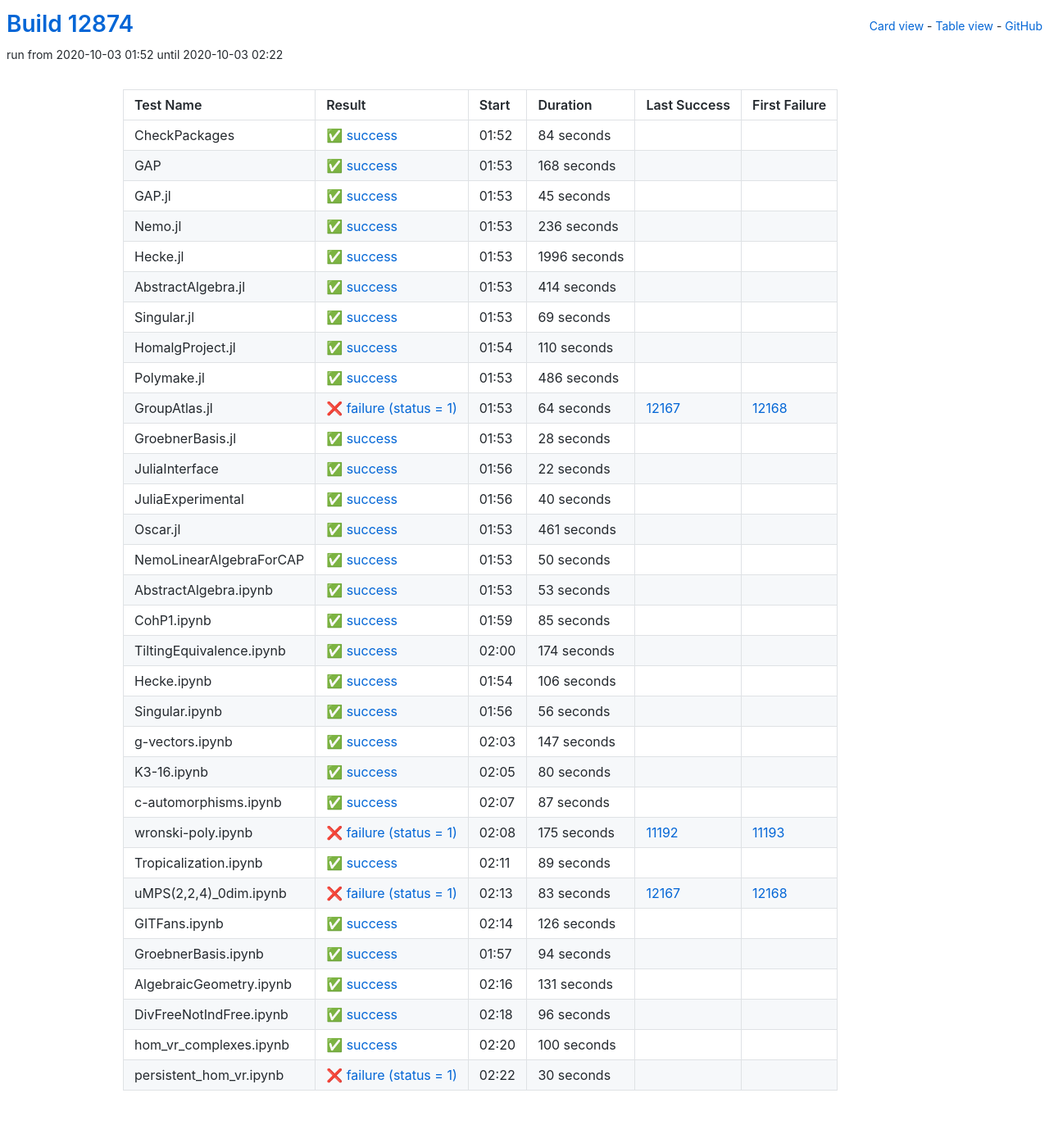
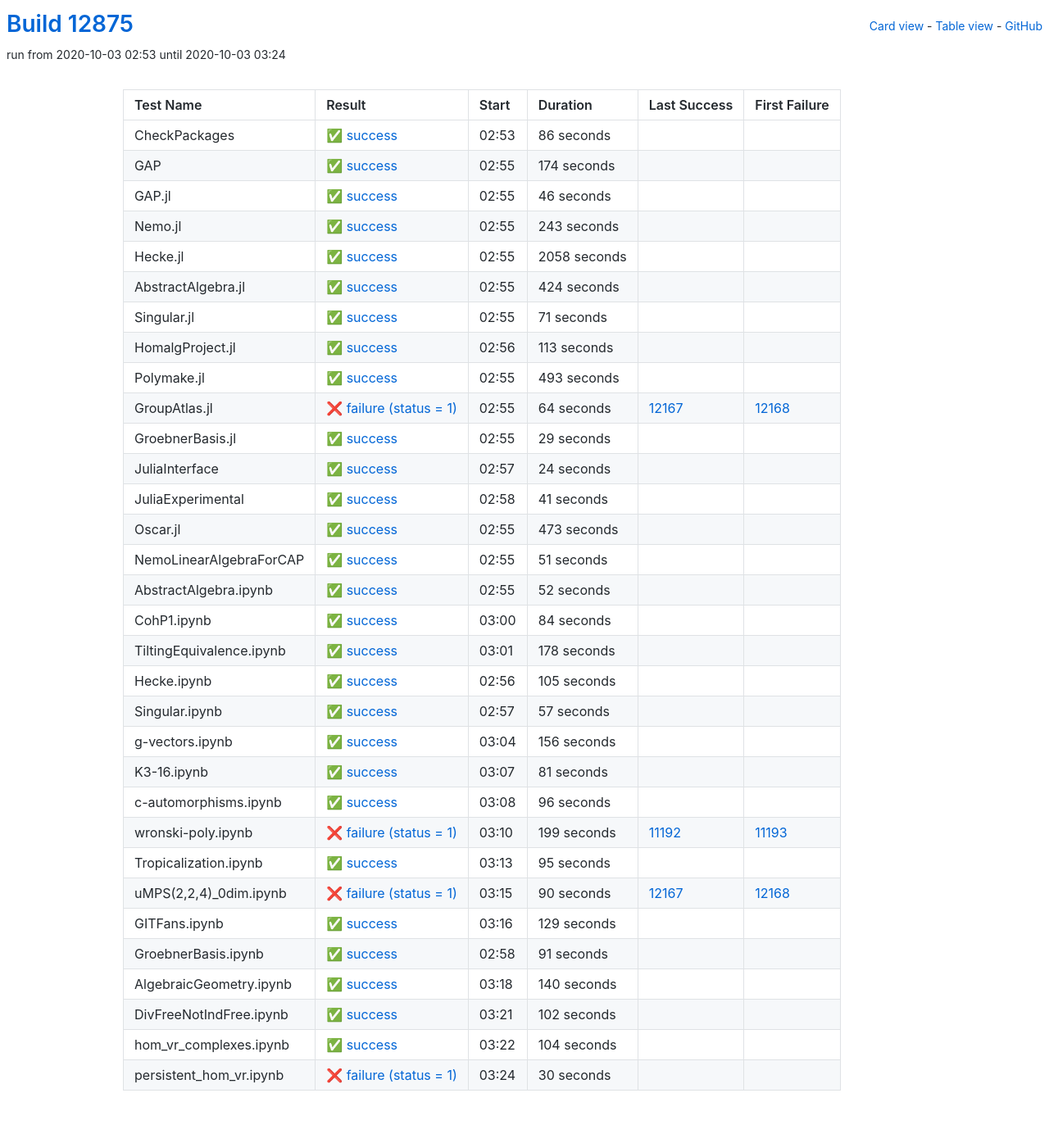
Before and after one commit to oscar-system/oscar-ci-status, a Jekyll site: the page built from table.html, in a window 1280 px wide. Shown: the whole page at 82% size. Built offline with Jekyll 4.4.1, drawn with Linux system fonts in a browser that asks for light colours.

Commit message:
Build #12875

```diff
--- a/_data/ci.yml
+++ b/_data/ci.yml
@@ -1,6 +1,6 @@
 ---
-build: 12874
-build_url: https://oscarci.mathematik.uni-kl.de/job/oscar/12874/
+build: 12875
+build_url: https://oscarci.mathematik.uni-kl.de/job/oscar/12875/
 job: oscar
 organization: oscar-system
 repo: oscar-ci-status
@@ -8,116 +8,116 @@
 tests:
 - name: CheckPackages
   id: checkpackages
-  log: https://oscarci.mathematik.uni-kl.de/job/oscar/12874/artifact/logs/build-12874/CheckPackages.log
-  start: 2020-10-03 01:52
+  log: https://oscarci.mathematik.uni-kl.de/job/oscar/12875/artifact/logs/build-12875/CheckPackages.log
+  start: 2020-10-03 02:53
   success: true
   exitcode: 0
   status: success
-  duration: 84
+  duration: 86
   last_success: false
   last_success_url:
   first_failure: false
   first_failure_url:
 - name: GAP
   id: gap
-  log: https://oscarci.mathematik.uni-kl.de/job/oscar/12874/artifact/logs/build-12874/GAP.log
-  start: 2020-10-03 01:53
+  log: https://oscarci.mathematik.uni-kl.de/job/oscar/12875/artifact/logs/build-12875/GAP.log
+  start: 2020-10-03 02:55
   success: true
   exitcode: 0
   status: success
-  duration: 168
+  duration: 174
   last_success: false
   last_success_url:
   first_failure: false
   first_failure_url:
 - name: GAP.jl
   id: gap-jl
-  log: https://oscarci.mathematik.uni-kl.de/job/oscar/12874/artifact/logs/build-12874/GAP.jl.log
-  start: 2020-10-03 01:53
+  log: https://oscarci.mathematik.uni-kl.de/job/oscar/12875/artifact/logs/build-12875/GAP.jl.log
+  start: 2020-10-03 02:55
   success: true
   exitcode: 0
   status: success
-  duration: 45
+  duration: 46
   last_success: false
   last_success_url:
   first_failure: false
   first_failure_url:
 - name: Nemo.jl
   id: nemo-jl
-  log: https://oscarci.mathematik.uni-kl.de/job/oscar/12874/artifact/logs/build-12874/Nemo.jl.log
-  start: 2020-10-03 01:53
+  log: https://oscarci.mathematik.uni-kl.de/job/oscar/12875/artifact/logs/build-12875/Nemo.jl.log
+  start: 2020-10-03 02:55
   success: true
   exitcode: 0
   status: success
-  duration: 236
+  duration: 243
   last_success: false
   last_success_url:
   first_failure: false
   first_failure_url:
 - name: Hecke.jl
   id: hecke-jl
-  log: https://oscarci.mathematik.uni-kl.de/job/oscar/12874/artifact/logs/build-12874/Hecke.jl.log
-  start: 2020-10-03 01:53
+  log: https://oscarci.mathematik.uni-kl.de/job/oscar/12875/artifact/logs/build-12875/Hecke.jl.log
+  start: 2020-10-03 02:55
   success: true
   exitcode: 0
   status: success
-  duration: 1996
+  duration: 2058
   last_success: false
   last_success_url:
   first_failure: false
   first_failure_url:
 - name: AbstractAlgebra.jl
   id: abstractalgebra-jl
-  log: https://oscarci.mathematik.uni-kl.de/job/oscar/12874/artifact/logs/build-12874/AbstractAlgebra.jl.log
-  start: 2020-10-03 01:53
+  log: https://oscarci.mathematik.uni-kl.de/job/oscar/12875/artifact/logs/build-12875/AbstractAlgebra.jl.log
+  start: 2020-10-03 02:55
   success: true
   exitcode: 0
   status: success
-  duration: 414
+  duration: 424
   last_success: false
   last_success_url:
   first_failure: false
   first_failure_url:
 - name: Singular.jl
   id: singular-jl
-  log: https://oscarci.mathematik.uni-kl.de/job/oscar/12874/artifact/logs/build-12874/Singular.jl.log
-  start: 2020-10-03 01:53
+  log: https://oscarci.mathematik.uni-kl.de/job/oscar/12875/artifact/logs/build-12875/Singular.jl.log
+  start: 2020-10-03 02:55
   success: true
   exitcode: 0
   status: success
-  duration: 69
+  duration: 71
   last_success: false
   last_success_url:
   first_failure: false
   first_failure_url:
 - name: HomalgProject.jl
   id: homalgproject-jl
-  log: https://oscarci.mathematik.uni-kl.de/job/oscar/12874/artifact/logs/build-12874/HomalgProject.jl.log
-  start: 2020-10-03 01:54
+  log: https://oscarci.mathematik.uni-kl.de/job/oscar/12875/artifact/logs/build-12875/HomalgProject.jl.log
+  start: 2020-10-03 02:56
   success: true
   exitcode: 0
   status: success
-  duration: 110
+  duration: 113
   last_success: false
   last_success_url:
   first_failure: false
   first_failure_url:
 - name: Polymake.jl
   id: polymake-jl
-  log: https://oscarci.mathematik.uni-kl.de/job/oscar/12874/artifact/logs/build-12874/Polymake.jl.log
-  start: 2020-10-03 01:53
+  log: https://oscarci.mathematik.uni-kl.de/job/oscar/12875/artifact/logs/build-12875/Polymake.jl.log
+  start: 2020-10-03 02:55
   success: true
   exitcode: 0
   status: success
-  duration: 486
+  duration: 493
   last_success: false
   last_success_url:
   first_failure: false
   first_failure_url:
 - name: GroupAtlas.jl
   id: groupatlas-jl
-  log: https://oscarci.mathematik.uni-kl.de/job/oscar/12874/artifact/logs/build-12874/GroupAtlas.jl.log
-  start: 2020-10-03 01:53
+  log: https://oscarci.mathematik.uni-kl.de/job/oscar/12875/artifact/logs/build-12875/GroupAtlas.jl.log
+  start: 2020-10-03 02:55
   success: false
   exitcode: 1
   status: failure
@@ -128,236 +128,152 @@
   first_failure_url: https://oscarci.mathematik.uni-kl.de/job/oscar/12168/
 - name: GroebnerBasis.jl
   id: groebnerbasis-jl
-  log: https://oscarci.mathematik.uni-kl.de/job/oscar/12874/artifact/logs/build-12874/GroebnerBasis.jl.log
-  start: 2020-10-03 01:53
+  log: https://oscarci.mathematik.uni-kl.de/job/oscar/12875/artifact/logs/build-12875/GroebnerBasis.jl.log
+  start: 2020-10-03 02:55
   success: true
   exitcode: 0
   status: success
-  duration: 28
+  duration: 29
   last_success: false
   last_success_url:
   first_failure: false
   first_failure_url:
 - name: JuliaInterface
   id: juliainterface
-  log: https://oscarci.mathematik.uni-kl.de/job/oscar/12874/artifact/logs/build-12874/JuliaInterface.log
-  start: 2020-10-03 01:56
+  log: https://oscarci.mathematik.uni-kl.de/job/oscar/12875/artifact/logs/build-12875/JuliaInterface.log
+  start: 2020-10-03 02:57
   success: true
   exitcode: 0
   status: success
-  duration: 22
+  duration: 24
   last_success: false
   last_success_url:
   first_failure: false
   first_failure_url:
 - name: JuliaExperimental
   id: juliaexperimental
-  log: https://oscarci.mathematik.uni-kl.de/job/oscar/12874/artifact/logs/build-12874/JuliaExperimental.log
-  start: 2020-10-03 01:56
+  log: https://oscarci.mathematik.uni-kl.de/job/oscar/12875/artifact/logs/build-12875/JuliaExperimental.log
+  start: 2020-10-03 02:58
   success: true
   exitcode: 0
   status: success
-  duration: 40
+  duration: 41
   last_success: false
   last_success_url:
   first_failure: false
   first_failure_url:
 - name: Oscar.jl
   id: oscar-jl
-  log: https://oscarci.mathematik.uni-kl.de/job/oscar/12874/artifact/logs/build-12874/Oscar.jl.log
-  start: 2020-10-03 01:53
+  log: https://oscarci.mathematik.uni-kl.de/job/oscar/12875/artifact/logs/build-12875/Oscar.jl.log
+  start: 2020-10-03 02:55
   success: true
   exitcode: 0
   status: success
-  duration: 461
+  duration: 473
   last_success: false
   last_success_url:
   first_failure: false
   first_failure_url:
 - name: NemoLinearAlgebraForCAP
   id: nemolinearalgebraforcap
-  log: https://oscarci.mathematik.uni-kl.de/job/oscar/12874/artifact/logs/build-12874/NemoLinearAlgebraForCAP.log
-  start: 2020-10-03 01:53
+  log: https://oscarci.mathematik.uni-kl.de/job/oscar/12875/artifact/logs/build-12875/NemoLinearAlgebraForCAP.log
+  start: 2020-10-03 02:55
   success: true
   exitcode: 0
   status: success
-  duration: 50
+  duration: 51
   last_success: false
   last_success_url:
   first_failure: false
   first_failure_url:
 - name: AbstractAlgebra.ipynb
   id: abstractalgebra-ipynb
-  log: https://oscarci.mathematik.uni-kl.de/job/oscar/12874/artifact/logs/build-12874/AbstractAlgebra.ipynb.log
-  start: 2020-10-03 01:53
+  log: https://oscarci.mathematik.uni-kl.de/job/oscar/12875/artifact/logs/build-12875/AbstractAlgebra.ipynb.log
+  start: 2020-10-03 02:55
   success: true
   exitcode: 0
   status: success
-  duration: 53
+  duration: 52
   last_success: false
   last_success_url:
   first_failure: false
   first_failure_url:
 - name: CohP1.ipynb
   id: cohp1-ipynb
-  log: https://oscarci.mathematik.uni-kl.de/job/oscar/12874/artifact/logs/build-12874/CohP1.ipynb.log
-  start: 2020-10-03 01:59
+  log: https://oscarci.mathematik.uni-kl.de/job/oscar/12875/artifact/logs/build-12875/CohP1.ipynb.log
+  start: 2020-10-03 03:00
   success: true
   exitcode: 0
   status: success
-  duration: 85
+  duration: 84
   last_success: false
   last_success_url:
   first_failure: false
   first_failure_url:
 - name: TiltingEquivalence.ipynb
   id: tiltingequivalence-ipynb
-  log: https://oscarci.mathematik.uni-kl.de/job/oscar/12874/artifact/logs/build-12874/TiltingEquivalence.ipynb.log
-  start: 2020-10-03 02:00
+  log: https://oscarci.mathematik.uni-kl.de/job/oscar/12875/artifact/logs/build-12875/TiltingEquivalence.ipynb.log
+  start: 2020-10-03 03:01
   success: true
   exitcode: 0
   status: success
-  duration: 174
+  duration: 178
   last_success: false
   last_success_url:
   first_failure: false
   first_failure_url:
 - name: Hecke.ipynb
   id: hecke-ipynb
-  log: https://oscarci.mathematik.uni-kl.de/job/oscar/12874/artifact/logs/build-12874/Hecke.ipynb.log
-  start: 2020-10-03 01:54
+  log: https://oscarci.mathematik.uni-kl.de/job/oscar/12875/artifact/logs/build-12875/Hecke.ipynb.log
+  start: 2020-10-03 02:56
   success: true
   exitcode: 0
   status: success
-  duration: 106
+  duration: 105
   last_success: false
   last_success_url:
   first_failure: false
   first_failure_url:
 - name: Singular.ipynb
   id: singular-ipynb
-  log: https://oscarci.mathematik.uni-kl.de/job/oscar/12874/artifact/logs/build-12874/Singular.ipynb.log
-  start: 2020-10-03 01:56
+  log: https://oscarci.mathematik.uni-kl.de/job/oscar/12875/artifact/logs/build-12875/Singular.ipynb.log
+  start: 2020-10-03 02:57
   success: true
   exitcode: 0
   status: success
-  duration: 56
+  duration: 57
   last_success: false
   last_success_url:
   first_failure: false
   first_failure_url:
 - name: g-vectors.ipynb
   id: g-vectors-ipynb
-  log: https://oscarci.mathematik.uni-kl.de/job/oscar/12874/artifact/logs/build-12874/g-vectors.ipynb.log
-  start: 2020-10-03 02:03
+  log: https://oscarci.mathematik.uni-kl.de/job/oscar/12875/artifact/logs/build-12875/g-vectors.ipynb.log
+  start: 2020-10-03 03:04
   success: true
   exitcode: 0
   status: success
-  duration: 147
+  duration: 156
   last_success: false
   last_success_url:
   first_failure: false
   first_failure_url:
 - name: K3-16.ipynb
   id: k3-16-ipynb
-  log: https://oscarci.mathematik.uni-kl.de/job/oscar/12874/artifact/logs/build-12874/K3-16.ipynb.log
-  start: 2020-10-03 02:05
+  log: https://oscarci.mathematik.uni-kl.de/job/oscar/12875/artifact/logs/build-12875/K3-16.ipynb.log
+  start: 2020-10-03 03:07
   success: true
   exitcode: 0
   status: success
-  duration: 80
+  duration: 81
   last_success: false
   last_success_url:
   first_failure: false
   first_failure_url:
 - name: c-automorphisms.ipynb
   id: c-automorphisms-ipynb
-  log: https://oscarci.mathematik.uni-kl.de/job/oscar/12874/artifact/logs/build-12874/c-automorphisms.ipynb.log
-  start: 2020-10-03 02:07
-  success: true
-  exitcode: 0
-  status: success
-  duration: 87
-  last_success: false
-  last_success_url:
-  first_failure: false
-  first_failure_url:
-- name: wronski-poly.ipynb
-  id: wronski-poly-ipynb
-  log: https://oscarci.mathematik.uni-kl.de/job/oscar/12874/artifact/logs/build-12874/wronski-poly.ipynb.log
-  start: 2020-10-03 02:08
-  success: false
-  exitcode: 1
-  status: failure
-  duration: 175
-  last_success: 11192
-  last_success_url: https://oscarci.mathematik.uni-kl.de/job/oscar/11192/
-  first_failure: 11193
-  first_failure_url: https://oscarci.mathematik.uni-kl.de/job/oscar/11193/
-- name: Tropicalization.ipynb
-  id: tropicalization-ipynb
-  log: https://oscarci.mathematik.uni-kl.de/job/oscar/12874/artifact/logs/build-12874/Tropicalization.ipynb.log
-  start: 2020-10-03 02:11
-  success: true
-  exitcode: 0
-  status: success
-  duration: 89
-  last_success: false
-  last_success_url:
-  first_failure: false
-  first_failure_url:
-- name: uMPS(2,2,4)_0dim.ipynb
-  id: umps-2-2-4-0dim-ipynb
-  log: https://oscarci.mathematik.uni-kl.de/job/oscar/12874/artifact/logs/build-12874/uMPS-2-2-4-_0dim.ipynb.log
-  start: 2020-10-03 02:13
-  success: false
-  exitcode: 1
-  status: failure
-  duration: 83
-  last_success: 12167
-  last_success_url: https://oscarci.mathematik.uni-kl.de/job/oscar/12167/
-  first_failure: 12168
-  first_failure_url: https://oscarci.mathematik.uni-kl.de/job/oscar/12168/
-- name: GITFans.ipynb
-  id: gitfans-ipynb
-  log: https://oscarci.mathematik.uni-kl.de/job/oscar/12874/artifact/logs/build-12874/GITFans.ipynb.log
-  start: 2020-10-03 02:14
-  success: true
-  exitcode: 0
-  status: success
-  duration: 126
-  last_success: false
-  last_success_url:
-  first_failure: false
-  first_failure_url:
-- name: GroebnerBasis.ipynb
-  id: groebnerbasis-ipynb
-  log: https://oscarci.mathematik.uni-kl.de/job/oscar/12874/artifact/logs/build-12874/GroebnerBasis.ipynb.log
-  start: 2020-10-03 01:57
-  success: true
-  exitcode: 0
-  status: success
-  duration: 94
-  last_success: false
-  last_success_url:
-  first_failure: false
-  first_failure_url:
-- name: AlgebraicGeometry.ipynb
-  id: algebraicgeometry-ipynb
-  log: https://oscarci.mathematik.uni-kl.de/job/oscar/12874/artifact/logs/build-12874/AlgebraicGeometry.ipynb.log
-  start: 2020-10-03 02:16
-  success: true
-  exitcode: 0
-  status: success
-  duration: 131
-  last_success: false
-  last_success_url:
-  first_failure: false
-  first_failure_url:
-- name: DivFreeNotIndFree.ipynb
-  id: divfreenotindfree-ipynb
-  log: https://oscarci.mathematik.uni-kl.de/job/oscar/12874/artifact/logs/build-12874/DivFreeNotIndFree.ipynb.log
-  start: 2020-10-03 02:18
+  log: https://oscarci.mathematik.uni-kl.de/job/oscar/12875/artifact/logs/build-12875/c-automorphisms.ipynb.log
+  start: 2020-10-03 03:08
   success: true
   exitcode: 0
   status: success
@@ -366,22 +282,106 @@
   last_success_url:
   first_failure: false
   first_failure_url:
-- name: hom_vr_complexes.ipynb
-  id: hom-vr-complexes-ipynb
-  log: https://oscarci.mathematik.uni-kl.de/job/oscar/12874/artifact/logs/build-12874/hom_vr_complexes.ipynb.log
-  start: 2020-10-03 02:20
+- name: wronski-poly.ipynb
+  id: wronski-poly-ipynb
+  log: https://oscarci.mathematik.uni-kl.de/job/oscar/12875/artifact/logs/build-12875/wronski-poly.ipynb.log
+  start: 2020-10-03 03:10
+  success: false
+  exitcode: 1
+  status: failure
+  duration: 199
+  last_success: 11192
+  last_success_url: https://oscarci.mathematik.uni-kl.de/job/oscar/11192/
+  first_failure: 11193
+  first_failure_url: https://oscarci.mathematik.uni-kl.de/job/oscar/11193/
+- name: Tropicalization.ipynb
+  id: tropicalization-ipynb
+  log: https://oscarci.mathematik.uni-kl.de/job/oscar/12875/artifact/logs/build-12875/Tropicalization.ipynb.log
+  start: 2020-10-03 03:13
   success: true
   exitcode: 0
   status: success
-  duration: 100
+  duration: 95
+  last_success: false
+  last_success_url:
+  first_failure: false
+  first_failure_url:
+- name: uMPS(2,2,4)_0dim.ipynb
+  id: umps-2-2-4-0dim-ipynb
+  log: https://oscarci.mathematik.uni-kl.de/job/oscar/12875/artifact/logs/build-12875/uMPS-2-2-4-_0dim.ipynb.log
+  start: 2020-10-03 03:15
+  success: false
+  exitcode: 1
+  status: failure
+  duration: 90
+  last_success: 12167
+  last_success_url: https://oscarci.mathematik.uni-kl.de/job/oscar/12167/
+  first_failure: 12168
+  first_failure_url: https://oscarci.mathematik.uni-kl.de/job/oscar/12168/
+- name: GITFans.ipynb
+  id: gitfans-ipynb
+  log: https://oscarci.mathematik.uni-kl.de/job/oscar/12875/artifact/logs/build-12875/GITFans.ipynb.log
+  start: 2020-10-03 03:16
+  success: true
+  exitcode: 0
+  status: success
+  duration: 129
+  last_success: false
+  last_success_url:
+  first_failure: false
+  first_failure_url:
+- name: GroebnerBasis.ipynb
+  id: groebnerbasis-ipynb
+  log: https://oscarci.mathematik.uni-kl.de/job/oscar/12875/artifact/logs/build-12875/GroebnerBasis.ipynb.log
+  start: 2020-10-03 02:58
+  success: true
+  exitcode: 0
+  status: success
+  duration: 91
+  last_success: false
+  last_success_url:
+  first_failure: false
+  first_failure_url:
+- name: AlgebraicGeometry.ipynb
+  id: algebraicgeometry-ipynb
+  log: https://oscarci.mathematik.uni-kl.de/job/oscar/12875/artifact/logs/build-12875/AlgebraicGeometry.ipynb.log
+  start: 2020-10-03 03:18
+  success: true
+  exitcode: 0
+  status: success
+  duration: 140
+  last_success: false
+  last_success_url:
+  first_failure: false
+  first_failure_url:
+- name: DivFreeNotIndFree.ipynb
+  id: divfreenotindfree-ipynb
+  log: https://oscarci.mathematik.uni-kl.de/job/oscar/12875/artifact/logs/build-12875/DivFreeNotIndFree.ipynb.log
+  start: 2020-10-03 03:21
+  success: true
+  exitcode: 0
+  status: success
+  duration: 102
+  last_success: false
+  last_success_url:
+  first_failure: false
+  first_failure_url:
+- name: hom_vr_complexes.ipynb
+  id: hom-vr-complexes-ipynb
+  log: https://oscarci.mathematik.uni-kl.de/job/oscar/12875/artifact/logs/build-12875/hom_vr_complexes.ipynb.log
+  start: 2020-10-03 03:22
+  success: true
+  exitcode: 0
+  status: success
+  duration: 104
   last_success: false
   last_success_url:
   first_failure: false
   first_failure_url:
 - name: persistent_hom_vr.ipynb
   id: persistent-hom-vr-ipynb
-  log: https://oscarci.mathematik.uni-kl.de/job/oscar/12874/artifact/logs/build-12874/persistent_hom_vr.ipynb.log
-  start: 2020-10-03 02:22
+  log: https://oscarci.mathematik.uni-kl.de/job/oscar/12875/artifact/logs/build-12875/persistent_hom_vr.ipynb.log
+  start: 2020-10-03 03:24
   success: false
   exitcode: 1
   status: failure
```
Also changed, not shown: README.md.
